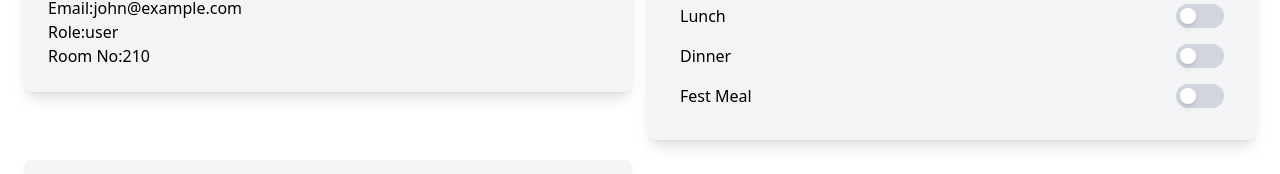
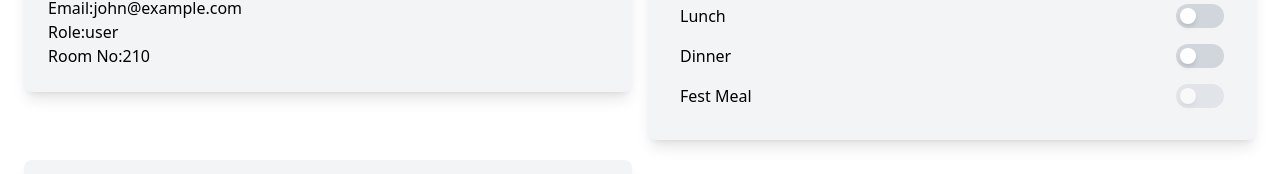
Before and after one commit to momin210103/Meal_Planner, a React (Vite) app in the folder client/: page /dashboard in a window 1280 px wide. Shown: the part 356-530 px from the top of the page. Built offline with nearby package versions, Linux system fonts and the light colour scheme.

Commit message:
Update todayMeal

```diff
--- a/client/src/components/ToDayMeal.jsx
+++ b/client/src/components/ToDayMeal.jsx
@@ -79,8 +79,8 @@ const ToDayMeal = () => {
           <MealSwitch
             mealName="Fest Meal"
             defaultChecked={false}
-            onChange={(isChecked) => handleMealToggle('Dinner', isChecked)}
-            disabled={isDisabled}
+            onChange={(isChecked) => handleMealToggle('Fest Meal', isChecked)}
+            disabled={!isDisabled}
           />
 
         </Card>
```
